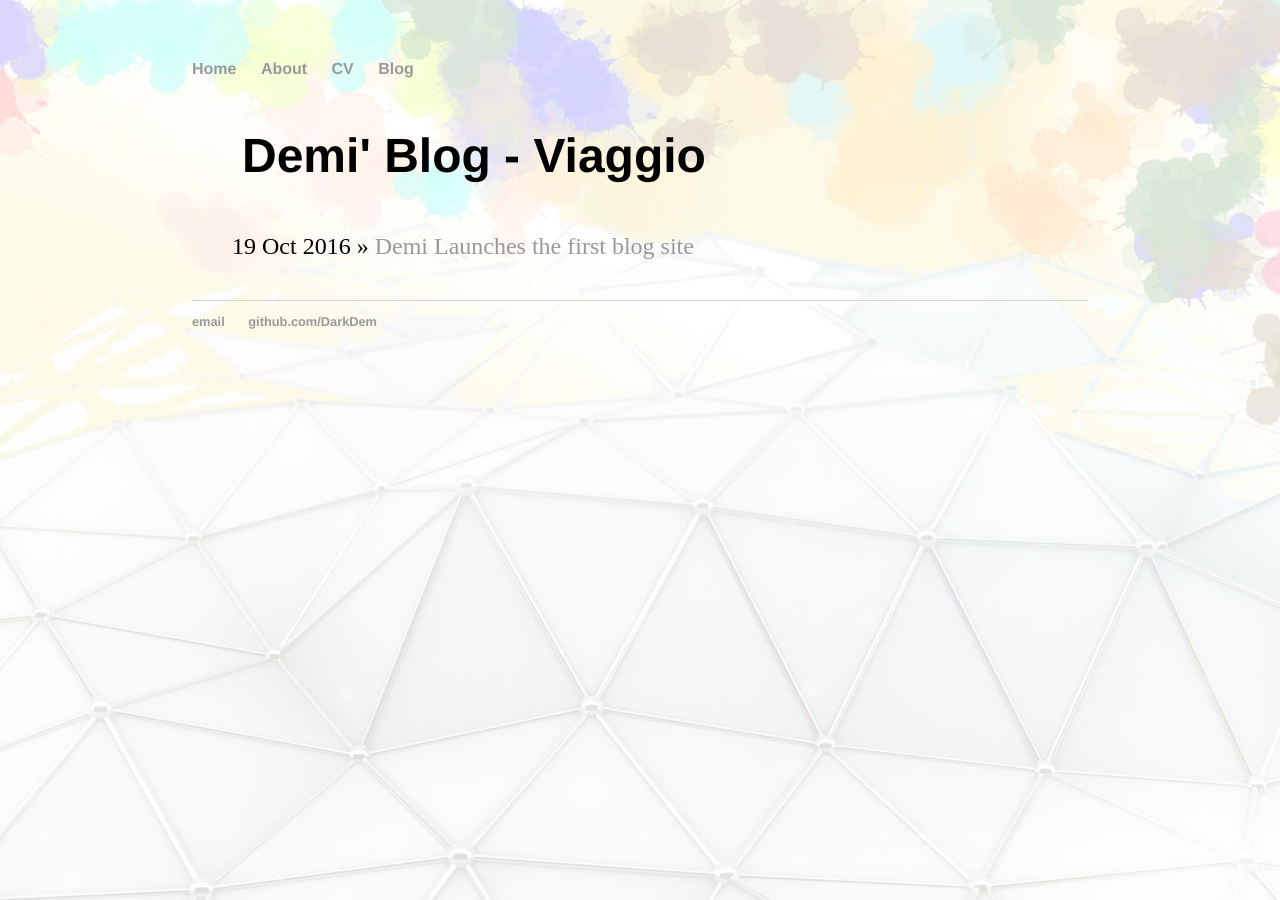
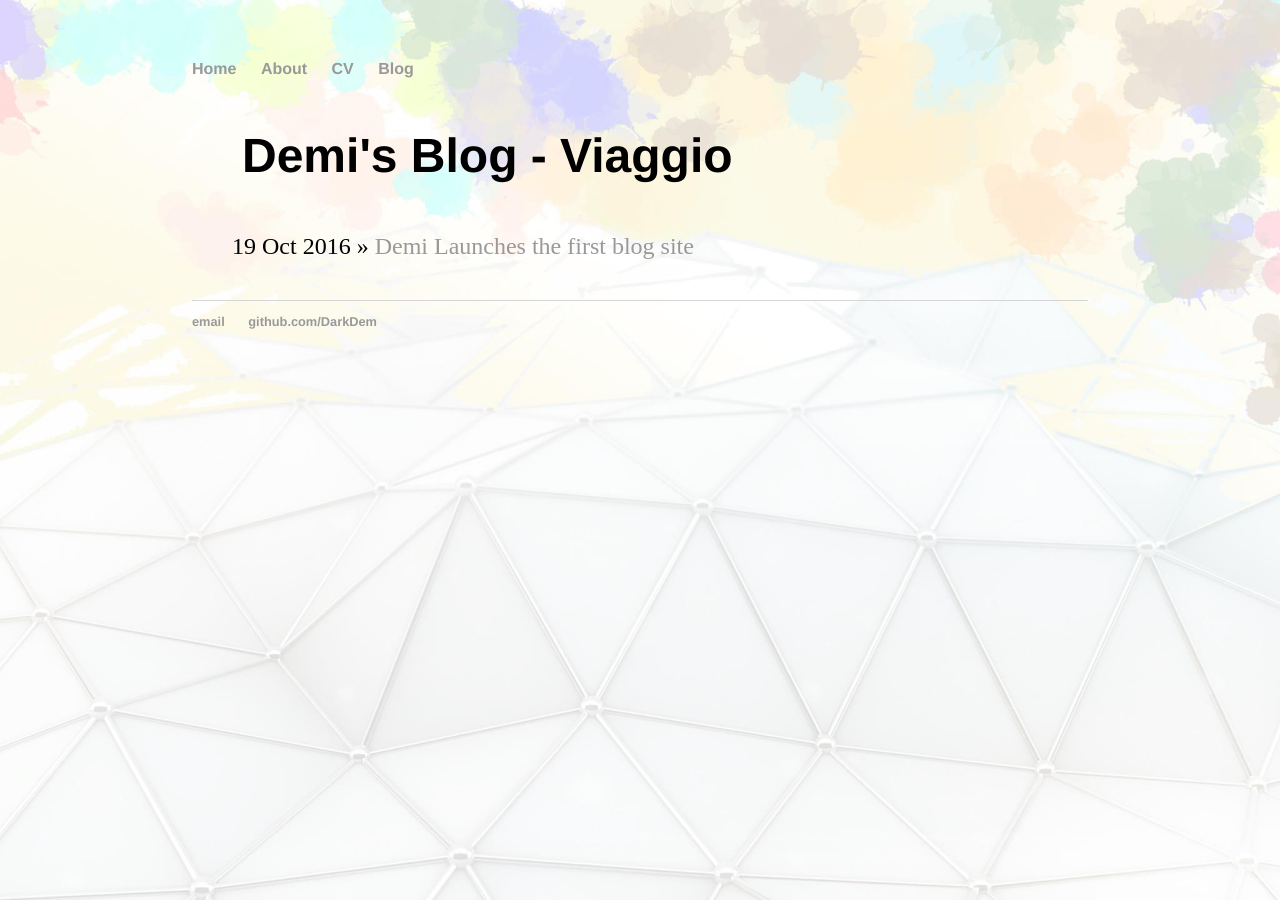
Before and after one commit to DarkDem/DarkDem.github.io, a Jekyll site: the page built from blog/index.html, in a window 1280 px wide. Built offline with Jekyll 4.4.1, drawn with Linux system fonts in a browser that asks for light colours.

```diff
--- a/blog/index.html
+++ b/blog/index.html
@@ -1,6 +1,6 @@
 ---
 layout: default
-title: Demi' Blog - Viaggio
+title: Demi's Blog - Viaggio
 ---
 	<h1>{{ page.title }}</h1>
 	<ul class="posts">
```
